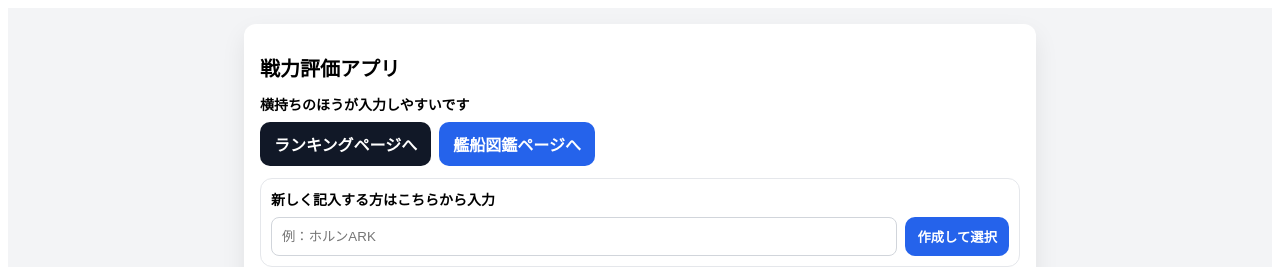
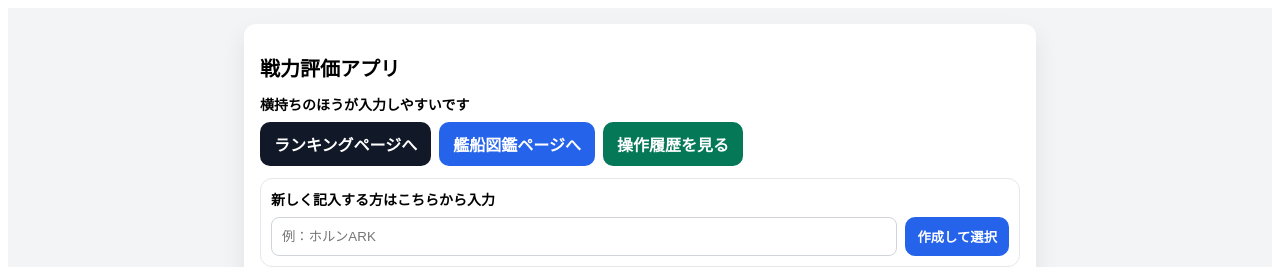
Before and after one commit to sii4141/senryoku-app, a Next.js app: page / in a window 1280 px wide. Shown: the top 267 px of the page. Built offline with nearby package versions, Linux system fonts and the light colour scheme; no server answers.

Commit message:
履歴追加

```diff
--- a/app/page.tsx
+++ b/app/page.tsx
@@ -216,6 +216,27 @@ export default function Home() {
       body: JSON.stringify({ action: "export" }),
     });
     return await res.json();
+  }
+
+
+  // ---------- 操作ログをサーバー側のテキストファイルへ保存 ----------
+  async function apiWriteLog(userName: string, operation: string, detail: string) {
+    try {
+      await fetch("/api/log", {
+        method: "POST",
+        headers: { "Content-Type": "application/json" },
+        body: JSON.stringify({
+          userName,
+          operation,
+          detail,
+          page: "home",
+          timestamp: new Date().toISOString(),
+          userAgent: typeof navigator !== "undefined" ? navigator.userAgent : "",
+        }),
+      });
+    } catch (e) {
+      console.error("操作ログ保存失敗:", e);
+    }
   }
 
   // ---------- 起動時：localStorage（軽い復元） ----------
@@ -577,6 +598,7 @@ export default function Home() {
 
     try {
       await apiDeleteUser(n);
+      await apiWriteLog(n, "ユーザー削除", `ユーザー「${n}」を削除`);
     } catch (e) {
       console.error("deleteUser failed:", e);
     }
@@ -604,6 +626,11 @@ export default function Home() {
 
     try {
       await apiUpsertOwn(user, item.name, nextOwned);
+      await apiWriteLog(
+        user,
+        "所持変更",
+        `${item.name} を ${nextOwned ? "所持" : "未所持"} に変更`
+      );
     } catch (e) {
       console.error("GAS同期失敗(own)", e);
     }
@@ -667,6 +694,22 @@ export default function Home() {
           >
             艦船図鑑ページへ
           </Link>
+
+
+          <Link
+            href="/logs"
+            style={{
+              display: "inline-block",
+              padding: "10px 14px",
+              background: "#047857",
+              color: "white",
+              borderRadius: 10,
+              textDecoration: "none",
+              fontWeight: "bold",
+            }}
+          >
+            操作履歴を見る
+          </Link>
         </div>
         {/* 新規ユーザー作成 */}
         <div style={{ marginBottom: 12, border: "1px solid #e5e7eb", borderRadius: 12, padding: 10 }}>
@@ -692,6 +735,7 @@ export default function Home() {
                 // ✅ 新規のときだけGASへ作成
                 try {
                   await apiCreateUser(u);
+                  await apiWriteLog(u, "ユーザー作成", `ユーザー「${u}」を作成`);
                 } catch (e) {
                   console.error("GASユーザー作成失敗", e);
                   alert("スプレッドシート側にユーザー名を書けませんでした（B3:B149が埋まっている可能性）");
@@ -974,6 +1018,7 @@ export default function Home() {
 
                           try {
                             await apiUpsertPt(selectedUser, s, null); // ← nullでclear（api側対応必須）
+                            await apiWriteLog(selectedUser, "設計図Ptクリア", `${s} のPtを空欄に変更`);
                           } catch (err) {
                             console.error("GAS同期失敗(pt)", err);
                           }
@@ -998,6 +1043,7 @@ export default function Home() {
 
                         try {
                           await apiUpsertPt(selectedUser, s, val);
+                          await apiWriteLog(selectedUser, "設計図Pt変更", `${s} を ${val} Pt に変更`);
                         } catch (err) {
                           console.error("GAS同期失敗(pt)", err);
                         }
@@ -1095,6 +1141,7 @@ export default function Home() {
 
                           try {
                             await apiUpsertUnusedPt(selectedUser, cls, null); // ← nullでclear（api側対応必須）
+                            await apiWriteLog(selectedUser, "未使用Ptクリア", `${cls} の未使用Ptを空欄に変更`);
                           } catch (err) {
                             console.error("GAS同期失敗(unused)", err);
                           }
@@ -1119,6 +1166,7 @@ export default function Home() {
 
                         try {
                           await apiUpsertUnusedPt(selectedUser, cls, val);
+                          await apiWriteLog(selectedUser, "未使用Pt変更", `${cls} を ${val} Pt に変更`);
                         } catch (err) {
                           console.error("GAS同期失敗(unused)", err);
                         }
```
